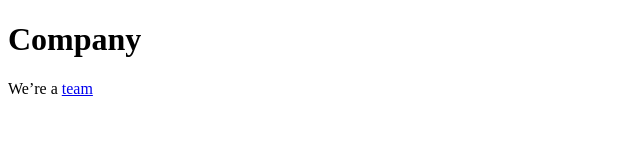
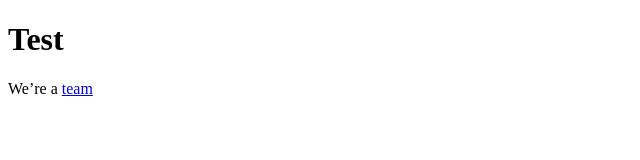
Before and after one commit to saxenavinayak/External-Browser-Hyperlink, a plain HTML site: page index.html in a window 1280 px wide. Shown: the whole page, without its empty margins (0-640 px from the left). Drawn offline with Linux system fonts and the light colour scheme.

Commit message:
Update index.html

```diff
--- a/index.html
+++ b/index.html
@@ -5,7 +5,7 @@
    </head>
 
    <body>
-      <h1>Company</h1>
+      <h1>Test</h1>
       <p>
          We’re a <a href="https://www.mozilla.org/en-US/">team</a>
       </p>
```
